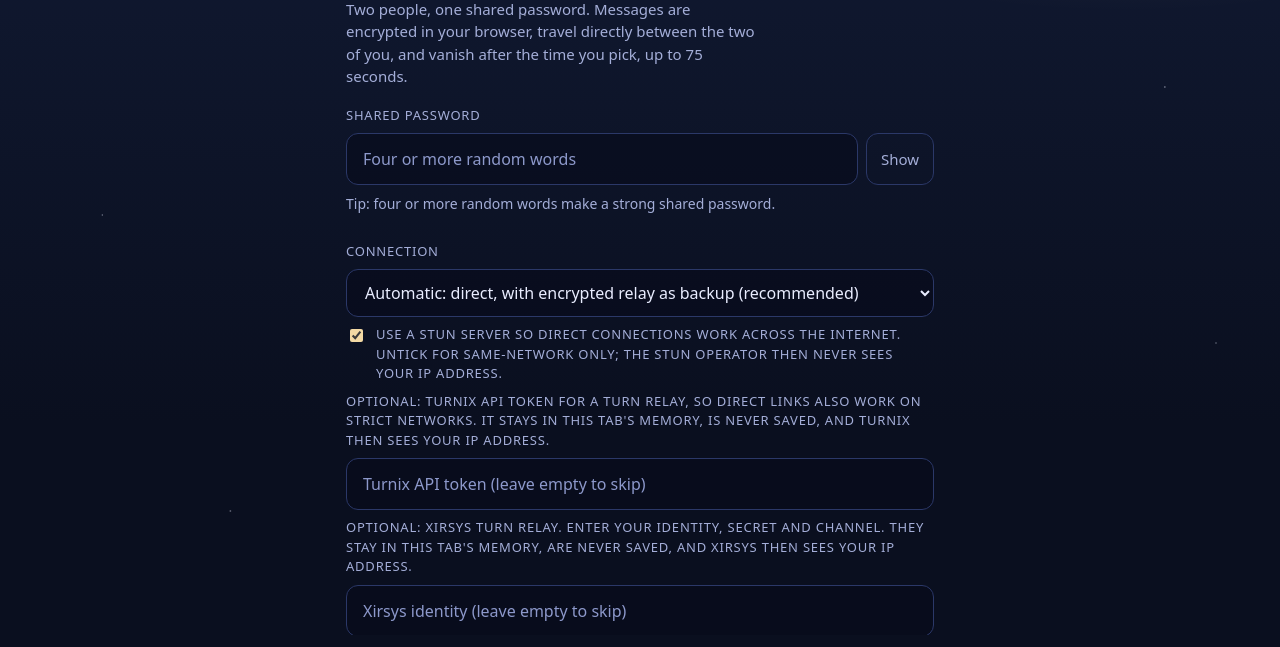
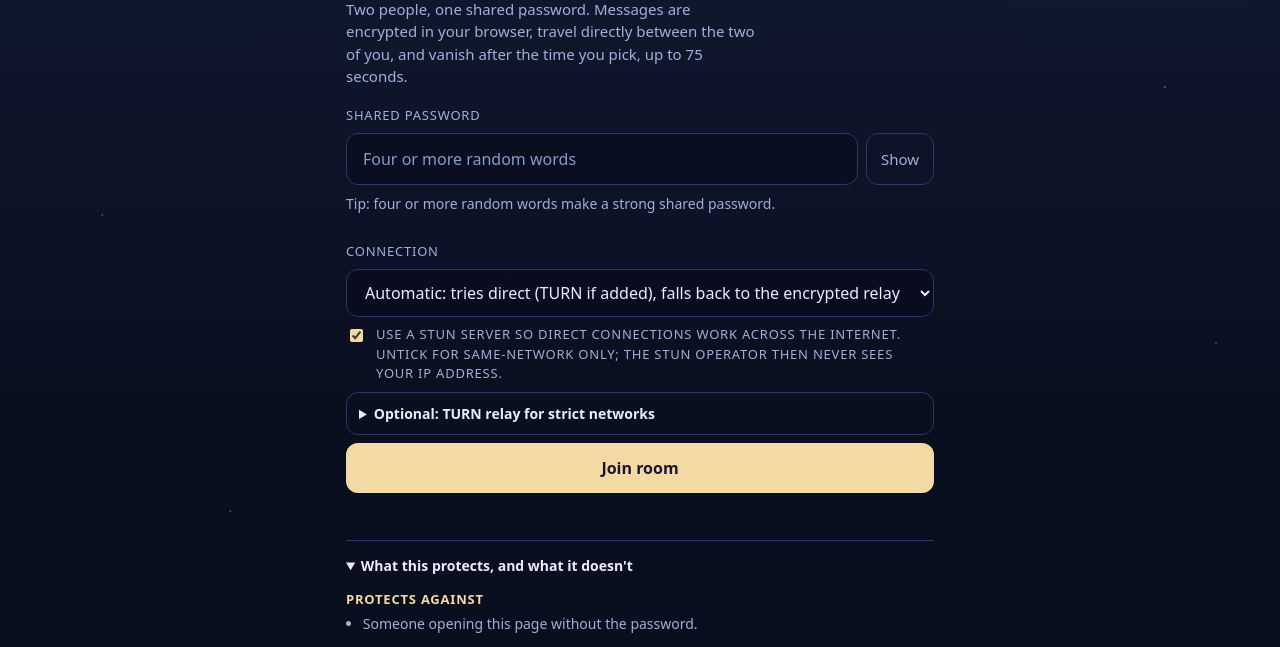
Before and after one commit to JijiArc/chatexa, a plain HTML site: page index.html in a window 1280 px wide. Shown: the part 153-800 px from the top of the page. Drawn offline with Linux system fonts and the light colour scheme.

Commit message:
Tidy the join form: clearer modes, collapsible TURN box
- Clearer wording for the four connection modes
- Group the Turnix and Xirsys fields in one collapsed "TURN relay for strict networks" box
- Hide the TURN box for relay-only and manual modes, and STUN for relay-only
- Skip TURN lookups when the relay-only mode is chosen
- Test that every mode and field exists and the form follows the chosen mode

Co-Authored-By: Claude Sonnet 5.5 <noreply@anthropic.com>
Claude-Session: https://claude.ai/code/session_01MKPS4KDmK1sVhcsAGKS8d9

```diff
--- a/index.html
+++ b/index.html
@@ -72,6 +72,9 @@ select.input { padding: 11px 14px; }
 .status { margin: 0; min-height: 1.5em; font-size: 14px; color: var(--ink-dim); }
 .status[data-kind="warn"] { color: var(--warn); }
 .status[data-kind="bad"] { color: var(--bad); }
+.turn-box { border: 1px solid var(--line); border-radius: 12px; padding: 10px 12px; font-size: 14px; color: var(--ink-dim); }
+.turn-box summary { cursor: pointer; color: var(--ink); font-weight: 600; }
+.turn-fields { display: flex; flex-direction: column; gap: 8px; margin-top: 10px; }
 .limits { border-top: 1px solid var(--line); padding-top: 14px; font-size: 14px; color: var(--ink-dim); }
 .limits summary { cursor: pointer; color: var(--ink); font-weight: 600; }
 .limits h2 { margin: 14px 0 4px; font-size: 13px; letter-spacing: .06em; text-transform: uppercase; color: var(--moon); }
@@ -149,27 +152,26 @@ select.input { padding: 11px 14px; }
 
       <label for="route">Connection</label>
       <select class="input" id="route">
-        <option value="auto" selected>Automatic: direct, with encrypted relay as backup (recommended)</option>
-        <option value="p2p">Direct only, found through the open relays</option>
-        <option value="relay">Encrypted relay only (works on any network)</option>
+        <option value="auto" selected>Automatic: tries direct (TURN if added), falls back to the encrypted relay (recommended)</option>
+        <option value="p2p">Direct only (STUN, and TURN if added)</option>
+        <option value="relay">Encrypted relay only, works on any network</option>
         <option value="manual">Manual codes, no server at all</option>
       </select>
-      <label class="check" for="useStun">
+      <label class="check" for="useStun" id="stunRow">
         <input type="checkbox" id="useStun" checked>
         <span>Use a STUN server so direct connections work across the internet. Untick for same-network only; the STUN operator then never sees your IP address.</span>
       </label>
 
-      <label class="check" for="turnToken">
-        <span>Optional: Turnix API token for a TURN relay, so direct links also work on strict networks. It stays in this tab's memory, is never saved, and Turnix then sees your IP address.</span>
-      </label>
-      <input class="input" id="turnToken" type="password" autocomplete="off" autocapitalize="off" autocorrect="off" spellcheck="false" placeholder="Turnix API token (leave empty to skip)">
-
-      <label class="check" for="xirIdent">
-        <span>Optional: Xirsys TURN relay. Enter your identity, secret and channel. They stay in this tab's memory, are never saved, and Xirsys then sees your IP address.</span>
-      </label>
-      <input class="input" id="xirIdent" type="text" autocomplete="off" autocapitalize="off" autocorrect="off" spellcheck="false" placeholder="Xirsys identity (leave empty to skip)">
-      <input class="input" id="xirSecret" type="password" autocomplete="off" autocapitalize="off" autocorrect="off" spellcheck="false" placeholder="Xirsys secret">
-      <input class="input" id="xirChannel" type="text" autocomplete="off" autocapitalize="off" autocorrect="off" spellcheck="false" placeholder="Xirsys channel (empty = chatexa)">
+      <details class="turn-box" id="turnBox">
+        <summary>Optional: TURN relay for strict networks</summary>
+        <div class="turn-fields">
+          <p class="hint">Only needed if direct links fail on mobile data or work networks. Details stay in this tab's memory, are never saved, and the provider then sees your IP address. You can fill in one or both.</p>
+          <input class="input" id="turnToken" type="password" autocomplete="off" autocapitalize="off" autocorrect="off" spellcheck="false" placeholder="Turnix API token" aria-label="Turnix API token">
+          <input class="input" id="xirIdent" type="text" autocomplete="off" autocapitalize="off" autocorrect="off" spellcheck="false" placeholder="Xirsys identity" aria-label="Xirsys identity">
+          <input class="input" id="xirSecret" type="password" autocomplete="off" autocapitalize="off" autocorrect="off" spellcheck="false" placeholder="Xirsys secret" aria-label="Xirsys secret">
+          <input class="input" id="xirChannel" type="text" autocomplete="off" autocapitalize="off" autocorrect="off" spellcheck="false" placeholder="Xirsys channel (empty = chatexa)" aria-label="Xirsys channel">
+        </div>
+      </details>
 
       <button class="primary" id="joinBtn" type="submit">Join room</button>
       <p class="status" id="joinStatus" role="status" aria-live="polite"></p>
@@ -1004,7 +1006,7 @@ const RELAY_TAG = 'Encrypted relay mode. Content stays sealed, but the relay see
 
 const $ = id => document.getElementById(id);
 const el = {
-  lock: $('lock'), chat: $('chat'), form: $('joinForm'), pw: $('pw'), turnToken: $('turnToken'), xirIdent: $('xirIdent'), xirSecret: $('xirSecret'), xirChannel: $('xirChannel'), pwToggle: $('pwToggle'), pwHint: $('pwHint'),
+  lock: $('lock'), chat: $('chat'), form: $('joinForm'), pw: $('pw'), turnBox: $('turnBox'), stunRow: $('stunRow'), turnToken: $('turnToken'), xirIdent: $('xirIdent'), xirSecret: $('xirSecret'), xirChannel: $('xirChannel'), pwToggle: $('pwToggle'), pwHint: $('pwHint'),
   route: $('route'), stun: $('useStun'), joinBtn: $('joinBtn'), joinStatus: $('joinStatus'),
   dot: $('dot'), presence: $('presence'), modeTag: $('modeTag'), lockBtn: $('lockBtn'), notice: $('notice'),
   manual: $('manual'), mBox: $('mBox'), mkInvite: $('mkInvite'), mUse: $('mUse'), mCopy: $('mCopy'), mStatus: $('mStatus'),
@@ -1049,6 +1051,14 @@ el.pwToggle.addEventListener('click', () => {
   el.pwToggle.setAttribute('aria-pressed', String(show));
   el.pwToggle.setAttribute('aria-label', show ? 'Hide password' : 'Show password');
 });
+/* TURN and STUN only matter when a direct link is attempted. */
+function syncRoute() {
+  const direct = el.route.value === 'auto' || el.route.value === 'p2p';
+  el.turnBox.hidden = !direct;
+  el.stunRow.hidden = el.route.value === 'relay';
+}
+el.route.addEventListener('change', syncRoute);
+syncRoute();
 function resetPasswordField() {
   el.pw.value = ''; el.pw.type = 'password';
   el.pwToggle.textContent = 'Show'; el.pwToggle.setAttribute('aria-pressed', 'false'); el.pwToggle.setAttribute('aria-label', 'Show password');
@@ -1086,7 +1096,7 @@ async function joinRoom() {
   const turnJobs = [];
   if (turnToken) turnJobs.push(loadTurn(turnToken));
   if (xir.ident && xir.secret) turnJobs.push(loadXirsys(xir.ident, xir.secret, xir.channel));
-  if (turnJobs.length && rtcOk && useMode !== 'claude' && useMode !== 'manual') {
+  if (turnJobs.length && rtcOk && route !== 'relay' && useMode !== 'claude' && useMode !== 'manual') {
     setJoin('Getting TURN credentials…');
     turnIce = (await Promise.all(turnJobs)).flat();
     if (!turnIce.length) {
```
Also changed, not shown: test/core.test.mjs (+6 -0 lines).
